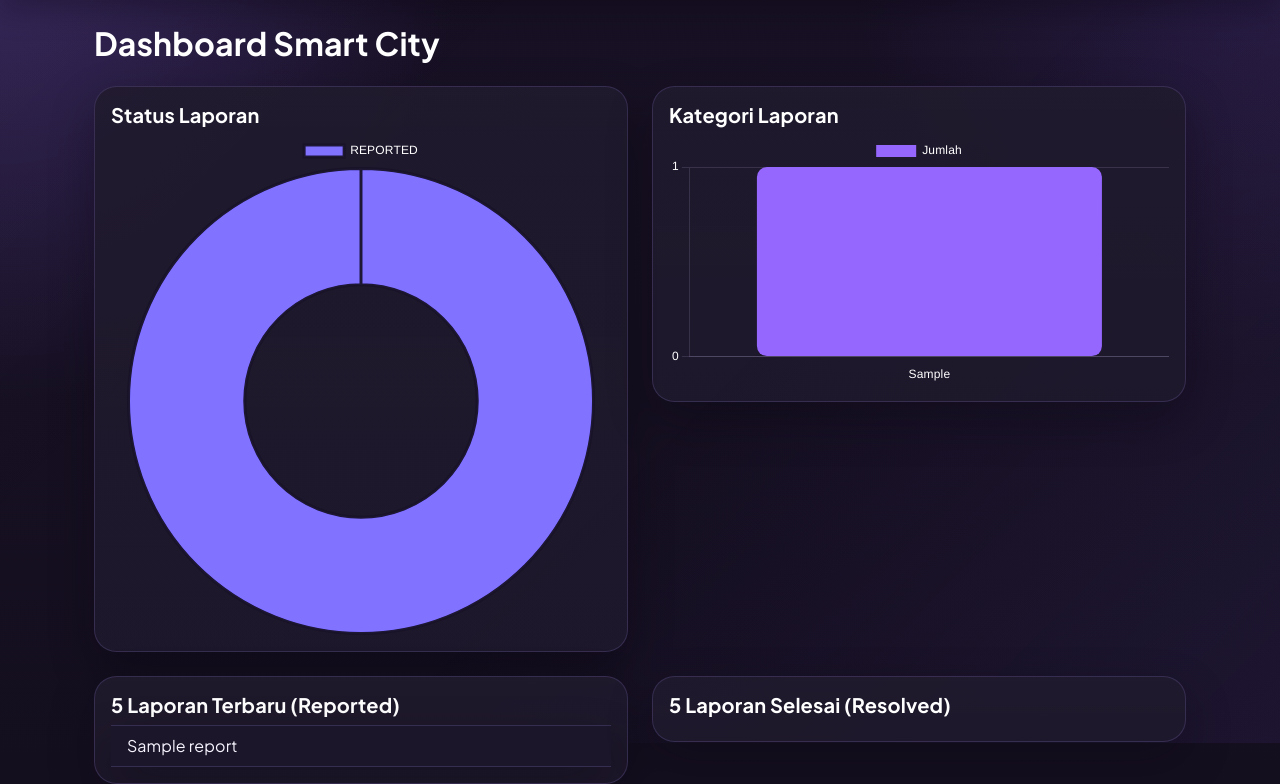
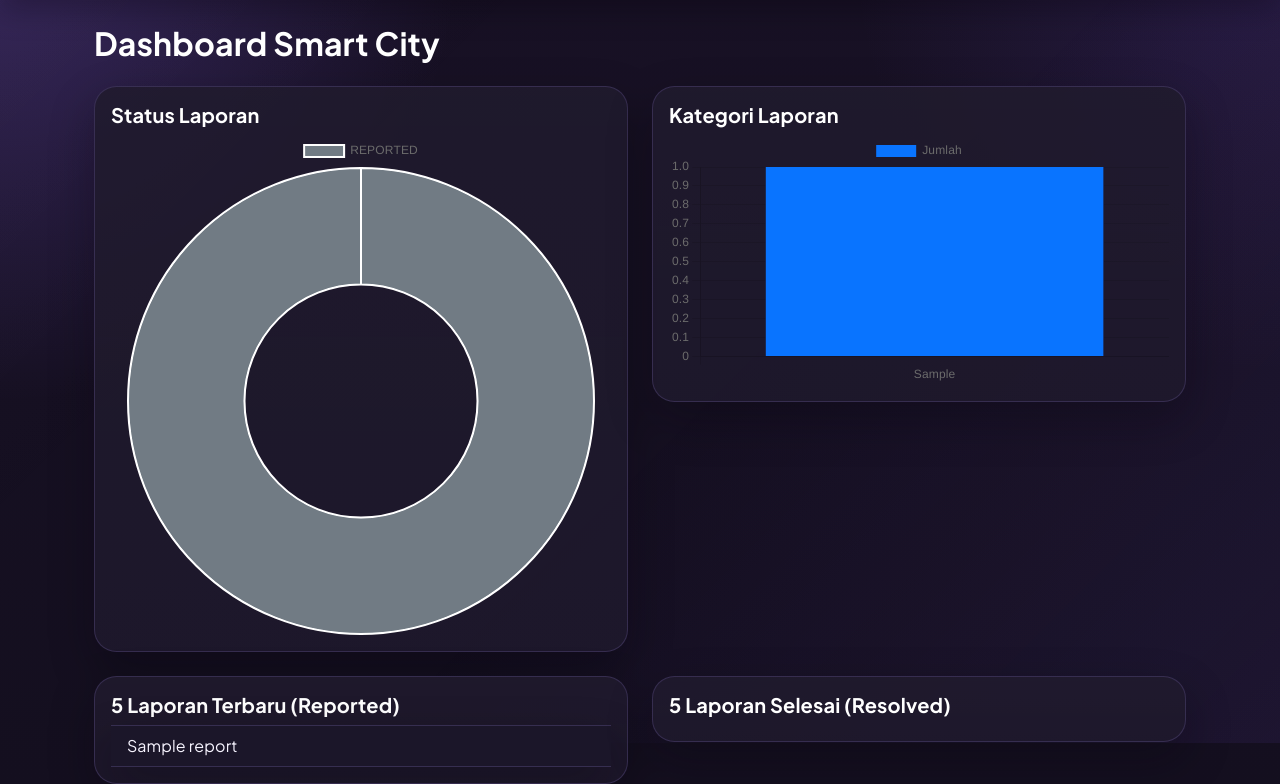
Before and after one commit to IET-Polinela/project-2026-sheva0410, a Django app: page /dashboard/ in a window 1280 px wide. Shown: the part 57-841 px from the top of the page. Run offline with Django 5.2, Linux system fonts and the light colour scheme; tables that the repository leaves empty hold one stand-in row (values such as "Sample post").

Commit message:
membenahi struktur yang sedikit salah

```diff
--- a/iet_24782071_2026/templates/dashboard/dashboard.html
+++ b/iet_24782071_2026/templates/dashboard/dashboard.html
@@ -50,16 +50,11 @@
 
 </div>
 
-<!-- 🔥 CHART JS -->
+<!--  CHART JS -->
 <script src="https://cdn.jsdelivr.net/npm/chart.js"></script>
 
 <script>
 document.addEventListener("DOMContentLoaded", function () {
-    const chartTextColor = '#f7f4ff';
-    const chartGridColor = 'rgba(205, 191, 244, 0.14)';
-
-    Chart.defaults.color = chartTextColor;
-    Chart.defaults.borderColor = chartGridColor;
 
     fetch('/dashboard-data/')
         .then(response => response.json())
@@ -78,23 +73,12 @@ document.addEventListener("DOMContentLoaded", function () {
                     datasets: [{
                         data: statusValues,
                         backgroundColor: [
-                            '#7b6dff', // reported
-                            '#9f86ff', // verified
-                            '#d4b9ff', // progress
-                            '#b084ff'  // resolved
-                        ],
-                        borderColor: 'rgba(24, 18, 37, 0.95)',
-                        borderWidth: 3
+                            '#6c757d', // reported
+                            '#0dcaf0', // verified
+                            '#ffc107', // progress
+                            '#198754'  // resolved
+                        ]
                     }]
-                },
-                options: {
-                    plugins: {
-                        legend: {
-                            labels: {
-                                color: chartTextColor
-                            }
-                        }
-                    }
                 }
             });
 
@@ -109,46 +93,8 @@ document.addEventListener("DOMContentLoaded", function () {
                     datasets: [{
                         label: 'Jumlah',
                         data: categoryValues,
-                        backgroundColor: [
-                            '#8d63ff',
-                            '#a783ff',
-                            '#c4a5ff',
-                            '#9d75ff',
-                            '#7150d4',
-                            '#d8c2ff'
-                        ],
-                        borderRadius: 10,
-                        borderSkipped: false
+                        backgroundColor: '#0d6efd'
                     }]
-                },
-                options: {
-                    plugins: {
-                        legend: {
-                            labels: {
-                                color: chartTextColor
-                            }
-                        }
-                    },
-                    scales: {
-                        x: {
-                            ticks: {
-                                color: chartTextColor
-                            },
-                            grid: {
-                                color: 'rgba(0, 0, 0, 0)'
-                            }
-                        },
-                        y: {
-                            beginAtZero: true,
-                            ticks: {
-                                color: chartTextColor,
-                                precision: 0
-                            },
-                            grid: {
-                                color: chartGridColor
-                            }
-                        }
-                    }
                 }
             });
 
```
